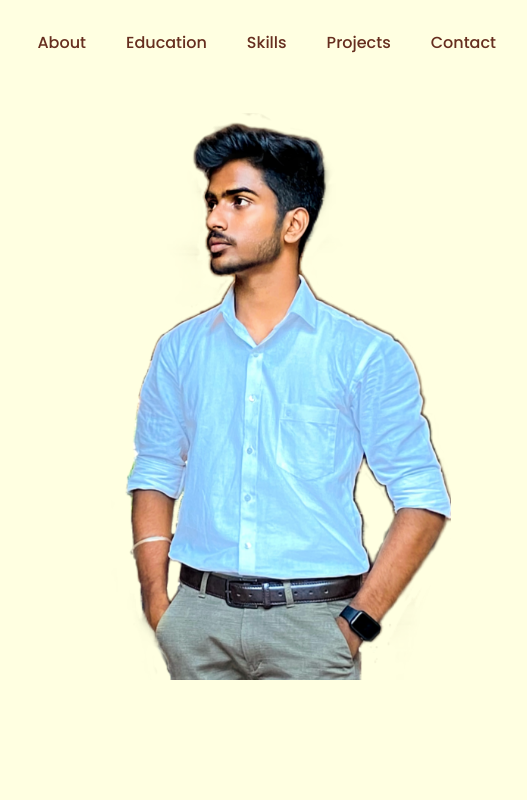
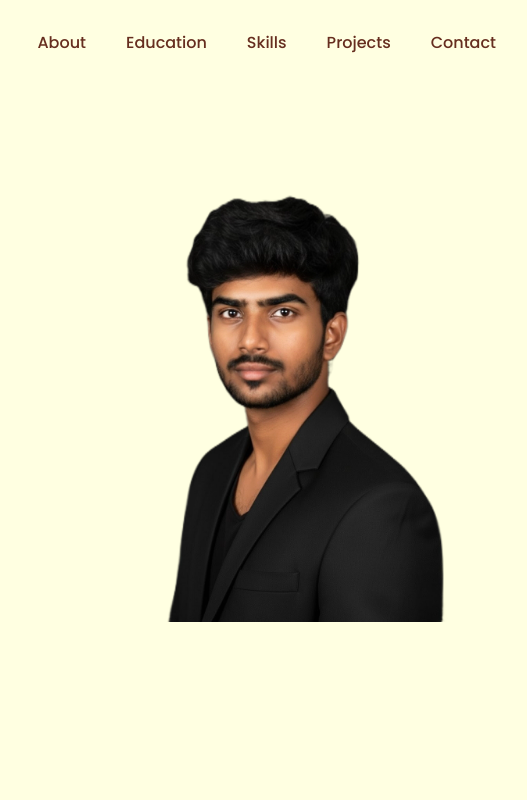
Before and after one commit to Prasanna-i5/Portfolio, a plain HTML site: page index.html in a window 1280 px wide. Shown: the top 800 px of the page, 636-1163 px from the left. Drawn offline with Linux system fonts and the light colour scheme.

Commit message:
Update image source in index.html

```diff
--- a/index.html
+++ b/index.html
@@ -77,7 +77,7 @@
 
       <div class="home-image scroll-scale">
         <div class="img-box">
-          <img src="img/pr.png" alt="" />
+          <img src="img/ps coat.png" alt="" />
         </div>
 
         <div class="liquid-shape">
```
